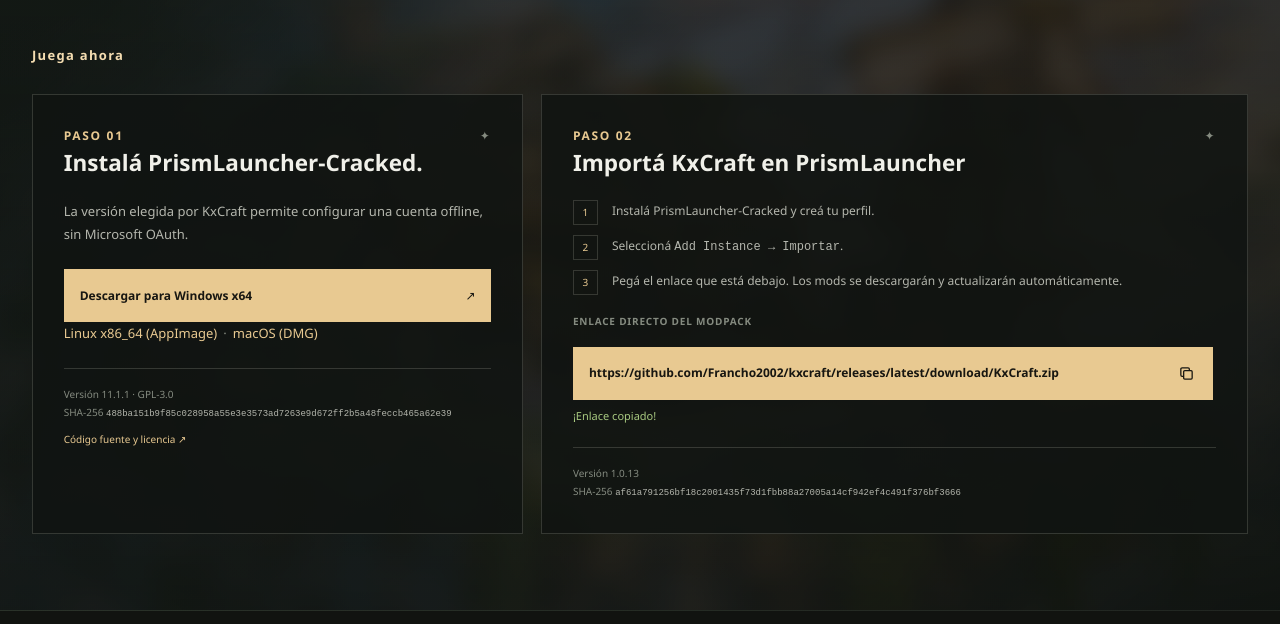
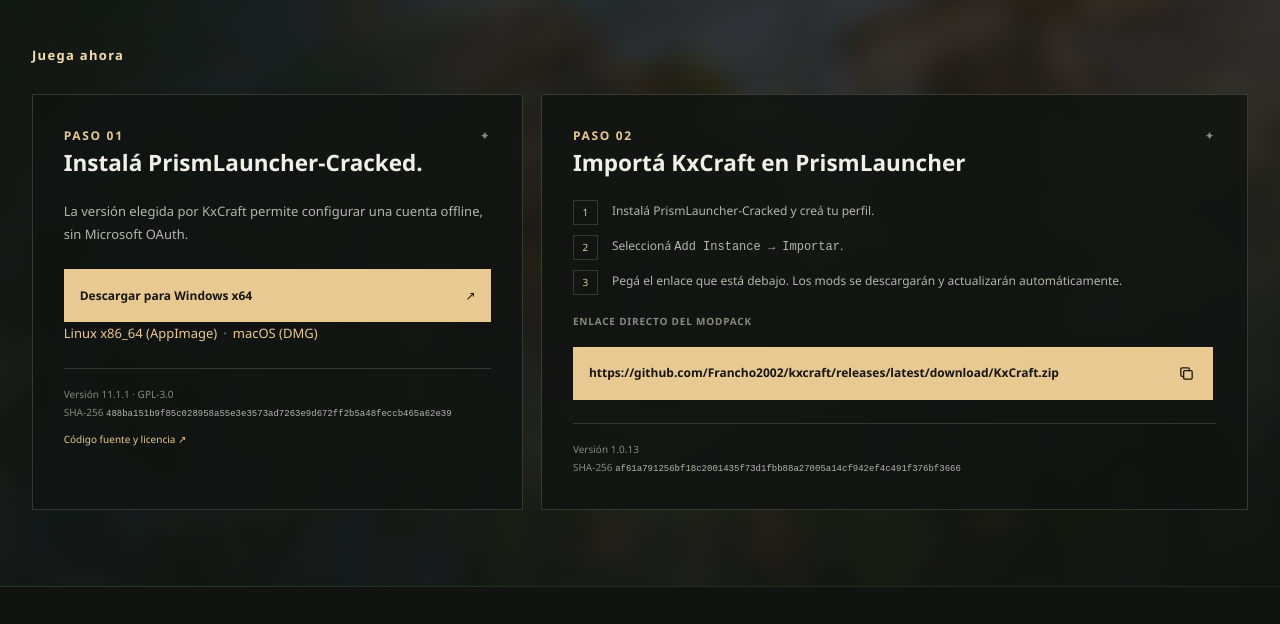
Before and after one commit to Francho2002/kxcraft, a plain HTML site: page site/index.html in a window 1280 px wide. Both pictures are taken after a click on the button "Copiar enlace del modpack". Shown: the part 79-703 px from the top of the page. Drawn offline with Linux system fonts and the light colour scheme.

Commit message:
Speed up page transitions and remove copy toast

```diff
--- a/site/assets/app.js
+++ b/site/assets/app.js
@@ -34,9 +34,9 @@
     }
 
     status.textContent = copied
-      ? "¡Enlace copiado!"
+      ? ""
       : "No se pudo copiar. Permití el acceso al portapapeles y volvé a intentarlo.";
-    status.hidden = false;
+    status.hidden = copied;
   }
 
   copyButton.addEventListener("click", () => { void copyImportUrl(); });
@@ -278,7 +278,7 @@
   const pageFiles = new Set(["index.html", "mods.html", "schematics.html", "tienda.html"]);
   const basePath = new URL("./", window.location.href).pathname;
   const reducedMotion = window.matchMedia("(prefers-reduced-motion: reduce)").matches;
-  const transitionTime = reducedMotion ? 0 : 220;
+  const transitionTime = reducedMotion ? 0 : 120;
   let navigationActive = false;
 
   function waitForTransition(element) {
--- a/site/assets/site.css
+++ b/site/assets/site.css
@@ -1324,7 +1324,7 @@ svg {
 .topbar,
 #main,
 .footer {
-  transition: opacity 200ms ease, transform 200ms ease;
+  transition: opacity 120ms ease, transform 120ms ease;
 }
 
 body.kx-page-transition-out .topbar,
```
